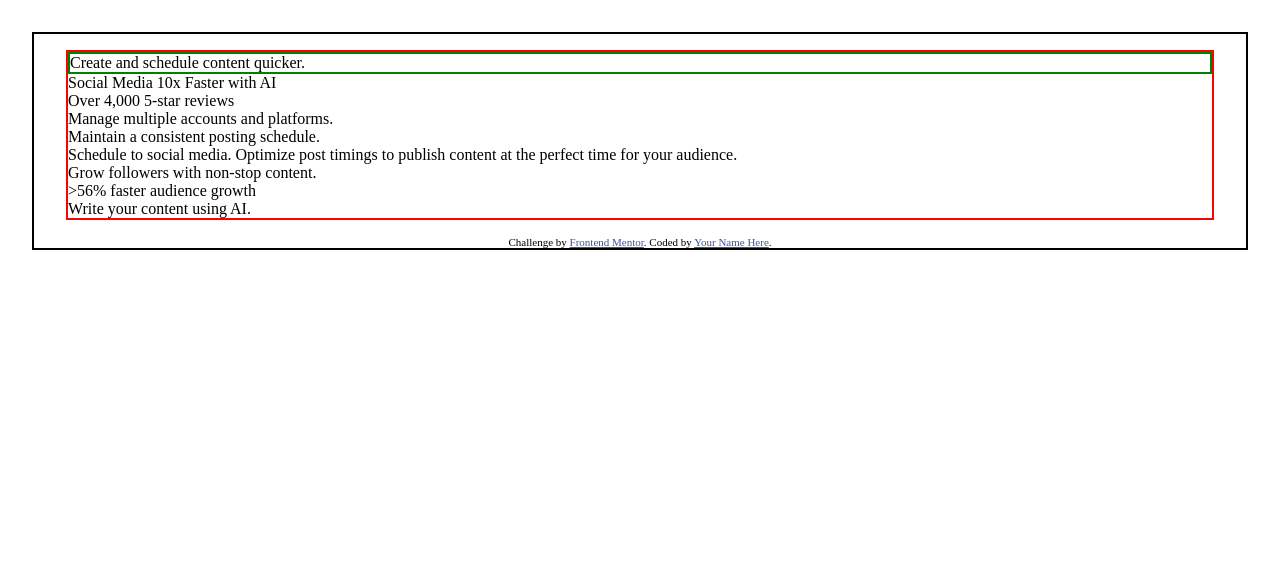
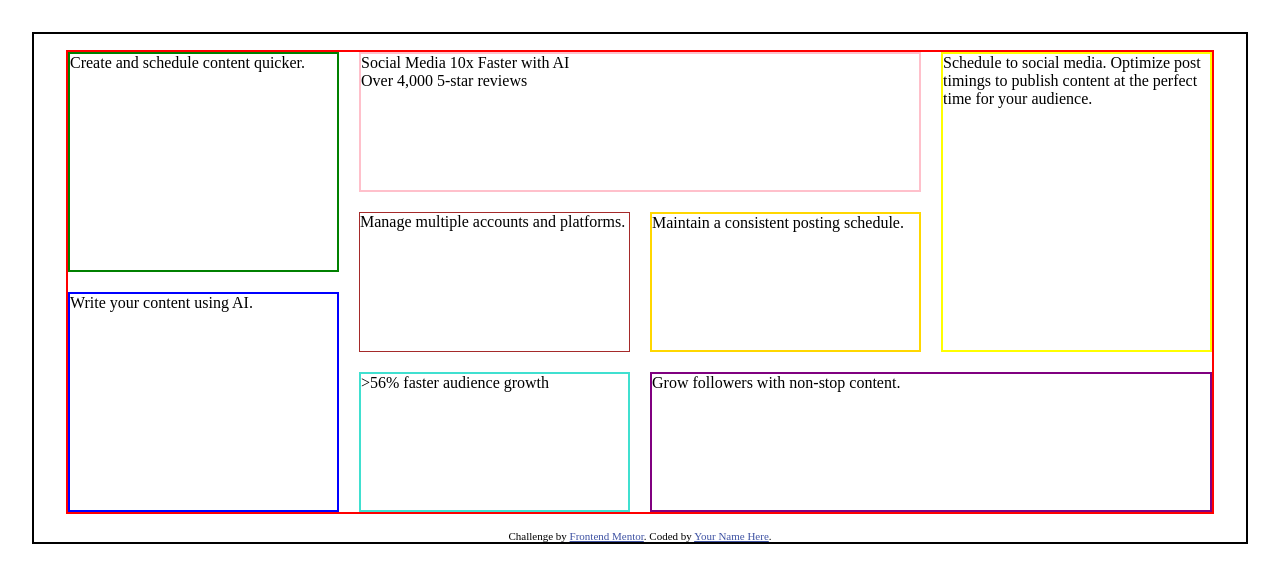
Before and after one commit to sebj11/bento-challenge, a plain HTML site: page bento-grid-main/index.html in a window 1280 px wide. Drawn offline with Linux system fonts and the light colour scheme.

Commit message:
finished grid layout

```diff
--- a/bento-grid-main/index.html
+++ b/bento-grid-main/index.html
@@ -20,22 +20,22 @@
 
     <div class="create">Create and schedule content quicker.</div>
 
-    <div>Social Media 10x Faster with AI
+    <div class="social">Social Media 10x Faster with AI
     <p>Over 4,000 5-star reviews</p>
     </div>
 
-    <div>Manage multiple accounts and platforms.</div>
+    <div class="manage">Manage multiple accounts and platforms.</div>
 
-    <div>Maintain a consistent posting schedule.</div>
+    <div class="maintain">Maintain a consistent posting schedule.</div>
 
-    <div>Schedule to social media.
+    <div class="schedule">Schedule to social media.
     Optimize post timings to publish content at the perfect time for your audience.</div>
 
-    <div>Grow followers with non-stop content.</div>
+    <div class="grow">Grow followers with non-stop content.</div>
 
-    <div>>56% faster audience growth</div>
+    <div class="faster">>56% faster audience growth</div>
 
-    <div>Write your content using AI.</div>
+    <div class="write">Write your content using AI.</div>
   </div>
   <div class="attribution">
     Challenge by <a href="https://www.frontendmentor.io?ref=challenge">Frontend Mentor</a>.
--- a/bento-grid-main/style.css
+++ b/bento-grid-main/style.css
@@ -12,11 +12,56 @@ body {
 .container {
     margin: 1rem 2rem;
     border: 2px solid red;
-    grid-template-columns: repeat(4, 1fr);
-    grid-template-rows: repeat(6, 1fr);
-    gap: 10px
+    display: grid;
+    grid-template-columns: repeat(4, minmax(100px, 1fr));
+    grid-template-rows: repeat(6, minmax(60px, 1fr));
+    gap: 20px;
 }
 
 .create {
     border: 2px solid green;
+    grid-column: 1 / 2;
+    grid-row: 1 / 4;
 }
+
+.social {
+    border: 2px solid pink;
+    grid-column: 2 / 4;
+    grid-row: 1 / 3
+}
+
+.schedule {
+    border: 2px solid yellow;
+    grid-column: 4 / -1;
+    grid-row: 1 / 5;
+}
+
+.write {
+    border: 2px solid blue;
+    grid-column: 1 / 2;
+    grid-row: 4 / -1;
+}
+
+.grow {
+    border: 2px solid purple;
+    grid-column: 3 / -1;
+    grid-row: 5 / -1;
+}
+
+.manage {
+    border: 1px solid brown;
+    grid-column: 2 / 3;
+    grid-row: 3 / 5;
+}
+
+.maintain {
+    border: 2px solid gold;
+    grid-column: 3 / 4;
+    grid-row: 3 / 5;
+}
+
+.faster {
+    border: 2px solid turquoise;
+    grid-column: 2 / 3;
+    grid-row: 5 / 7;
+}
```
